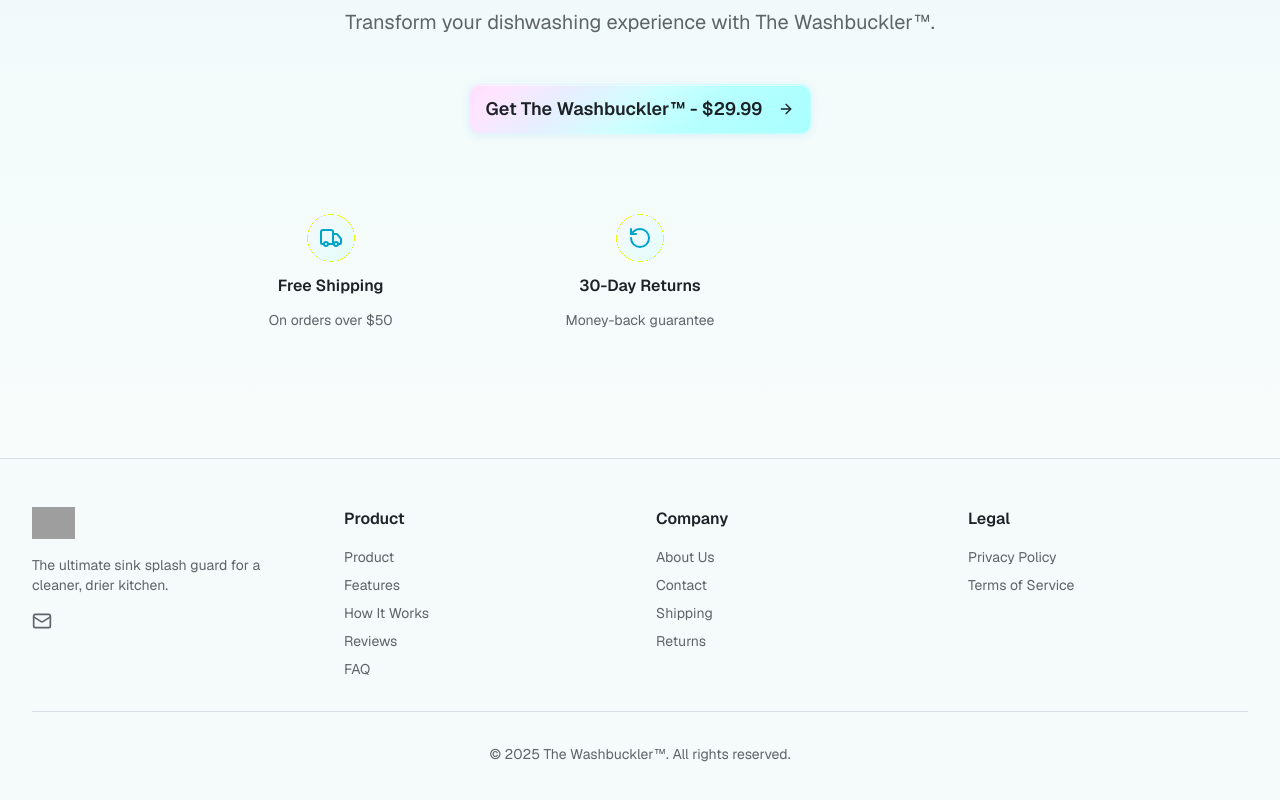
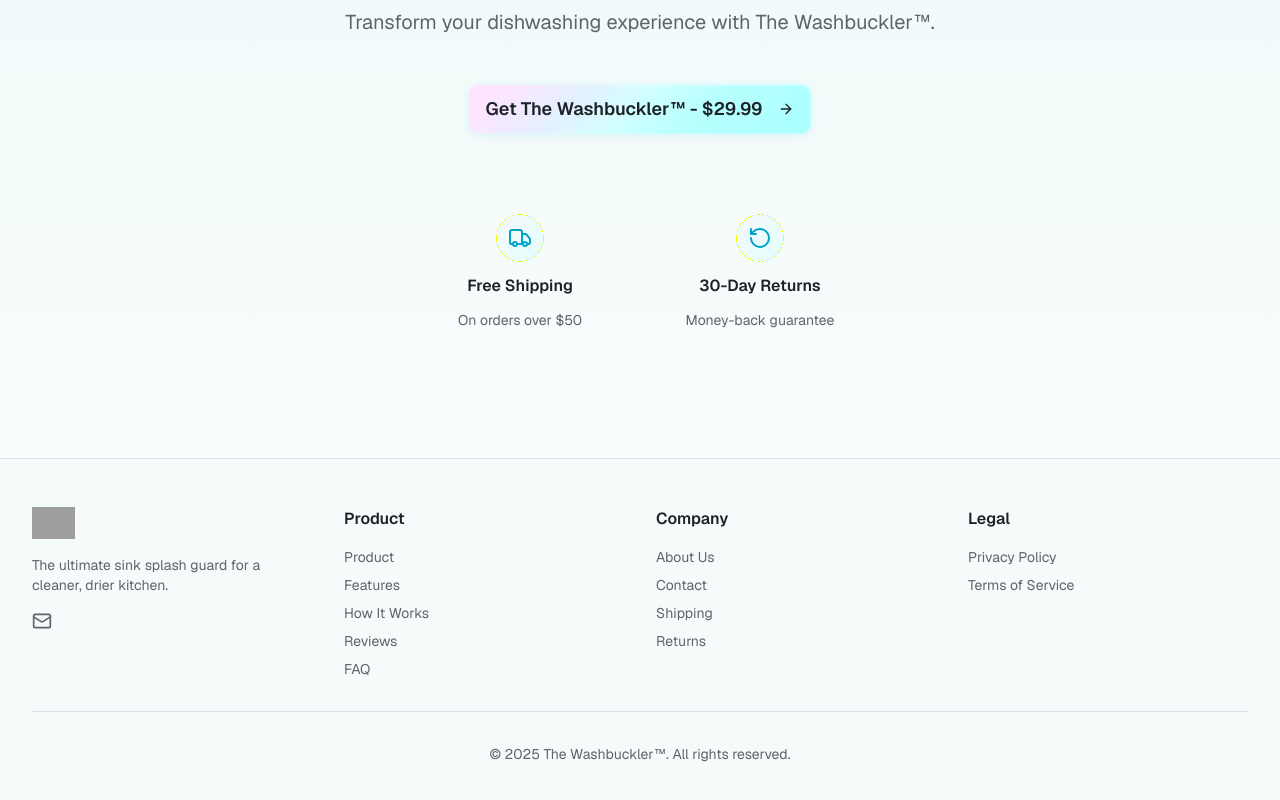
Before and after one commit to sailorjacob/thewashbuckler, a Next.js app: page / in a window 1280 px wide. Shown: the part 4673-5473 px from the top of the page. Built offline with nearby package versions, Linux system fonts and the light colour scheme; grey boxes are pictures that could not be loaded.

Commit message:
Center trust badges after removing warranty icon

```diff
--- a/components/cta.tsx
+++ b/components/cta.tsx
@@ -34,7 +34,7 @@ export function CTA() {
           </div>
 
           {/* Trust Badges */}
-          <div className="grid sm:grid-cols-3 gap-8 pt-12">
+          <div className="grid sm:grid-cols-2 gap-8 pt-12 max-w-md mx-auto">
             <div className="flex flex-col items-center gap-3">
               <div className="h-12 w-12 rounded-full icon-iridescent flex items-center justify-center">
                 <Truck className="h-6 w-6 text-primary" />
@@ -49,14 +49,6 @@ export function CTA() {
               <div className="font-semibold">30-Day Returns</div>
               <div className="text-sm text-muted-foreground">Money-back guarantee</div>
             </div>
-            {/* Warranty section temporarily hidden */}
-            {/* <div className="flex flex-col items-center gap-3">
-              <div className="h-12 w-12 rounded-full icon-iridescent flex items-center justify-center">
-                <Shield className="h-6 w-6 text-primary" />
-              </div>
-              <div className="font-semibold">2-Year Warranty</div>
-              <div className="text-sm text-muted-foreground">Quality guaranteed</div>
-            </div> */}
           </div>
         </div>
       </div>
```
